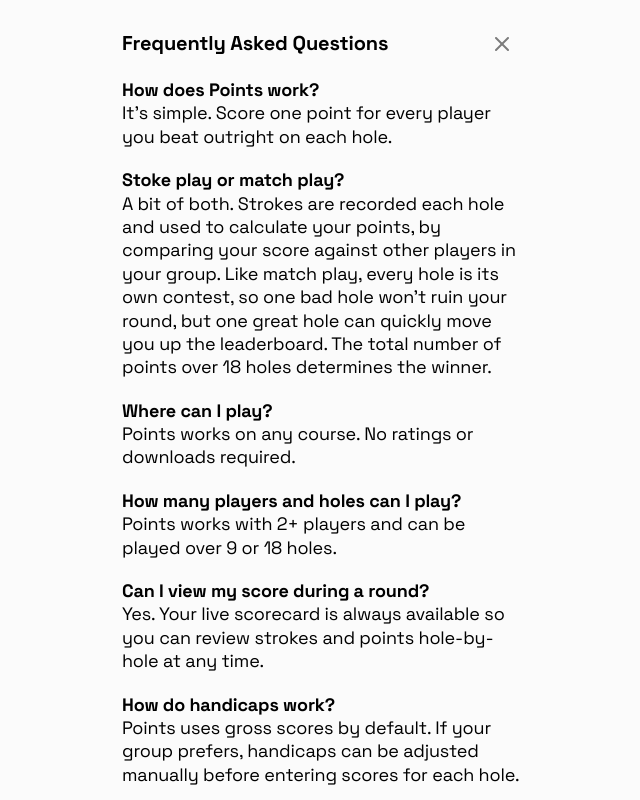
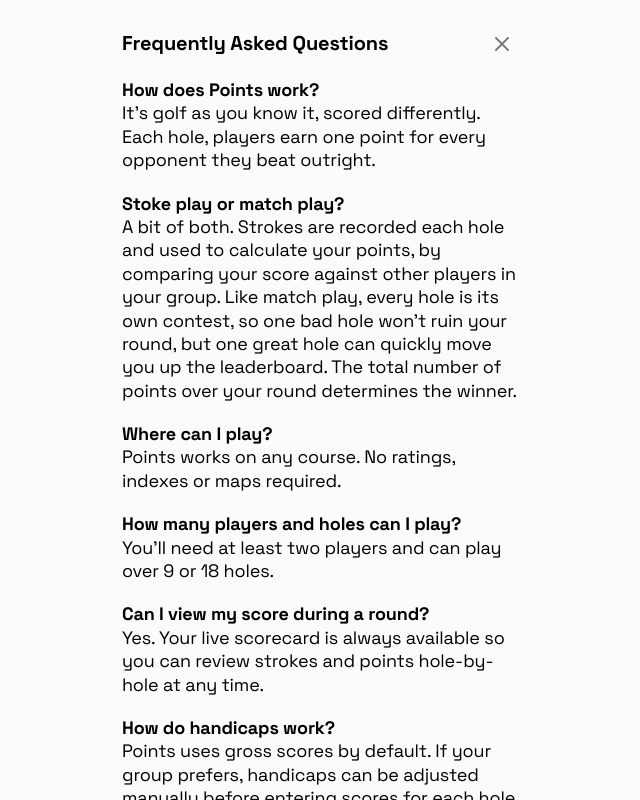
Before and after one commit to pointsgolf-ops/points-golf, a Next.js app: page / in a window 1280 px wide. Both pictures are taken after a click on the button "Help". Shown: the whole page, without its empty margins (318-958 px from the left). Built offline with nearby package versions, Linux system fonts and the light colour scheme; a web font is replaced by a local one.

Commit message:
Update page.tsx

```diff
--- a/src/app/page.tsx
+++ b/src/app/page.tsx
@@ -144,10 +144,10 @@ export default function Home() {
   showFAQButton={true}
   faq={
     <>
-      <p><b>How does Points work?</b><br />It’s simple. Score one point for every player you beat outright on each hole.</p>
-      <p><b>Stoke play or match play?</b><br />A bit of both. Strokes are recorded each hole and used to calculate your points, by comparing your score against other players in your group. Like match play, every hole is its own contest, so one bad hole won’t ruin your round, but one great hole can quickly move you up the leaderboard. The total number of points over 18 holes determines the winner.</p>
-      <p><b>Where can I play?</b><br />Points works on any course. No ratings or downloads required.</p>
-      <p><b>How many players and holes can I play?</b><br />Points works with 2+ players and can be played over 9 or 18 holes.</p>
+      <p><b>How does Points work?</b><br />It’s golf as you know it, scored differently. Each hole, players earn one point for every opponent they beat outright.</p>
+      <p><b>Stoke play or match play?</b><br />A bit of both. Strokes are recorded each hole and used to calculate your points, by comparing your score against other players in your group. Like match play, every hole is its own contest, so one bad hole won’t ruin your round, but one great hole can quickly move you up the leaderboard. The total number of points over your round determines the winner.</p>
+      <p><b>Where can I play?</b><br />Points works on any course. No ratings, indexes or maps required.</p>
+      <p><b>How many players and holes can I play?</b><br />You'll need at least two players and can play over 9 or 18 holes.</p>
       <p><b>Can I view my score during a round?</b><br />Yes. Your live scorecard is always available so you can review strokes and points hole-by-hole at any time.</p>
       <p><b>How do handicaps work?</b><br />Points uses gross scores by default. If your group prefers, handicaps can be adjusted manually before entering scores for each hole.</p>
     </>
```
